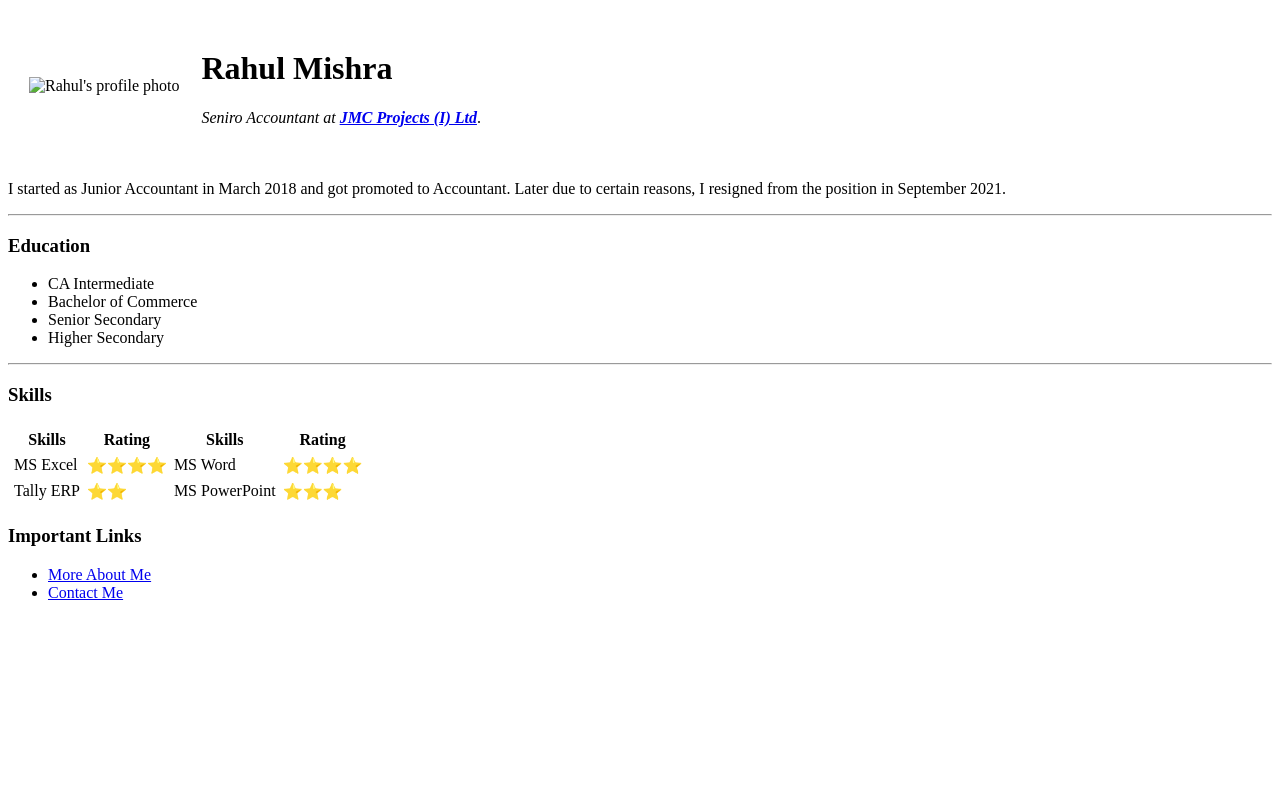
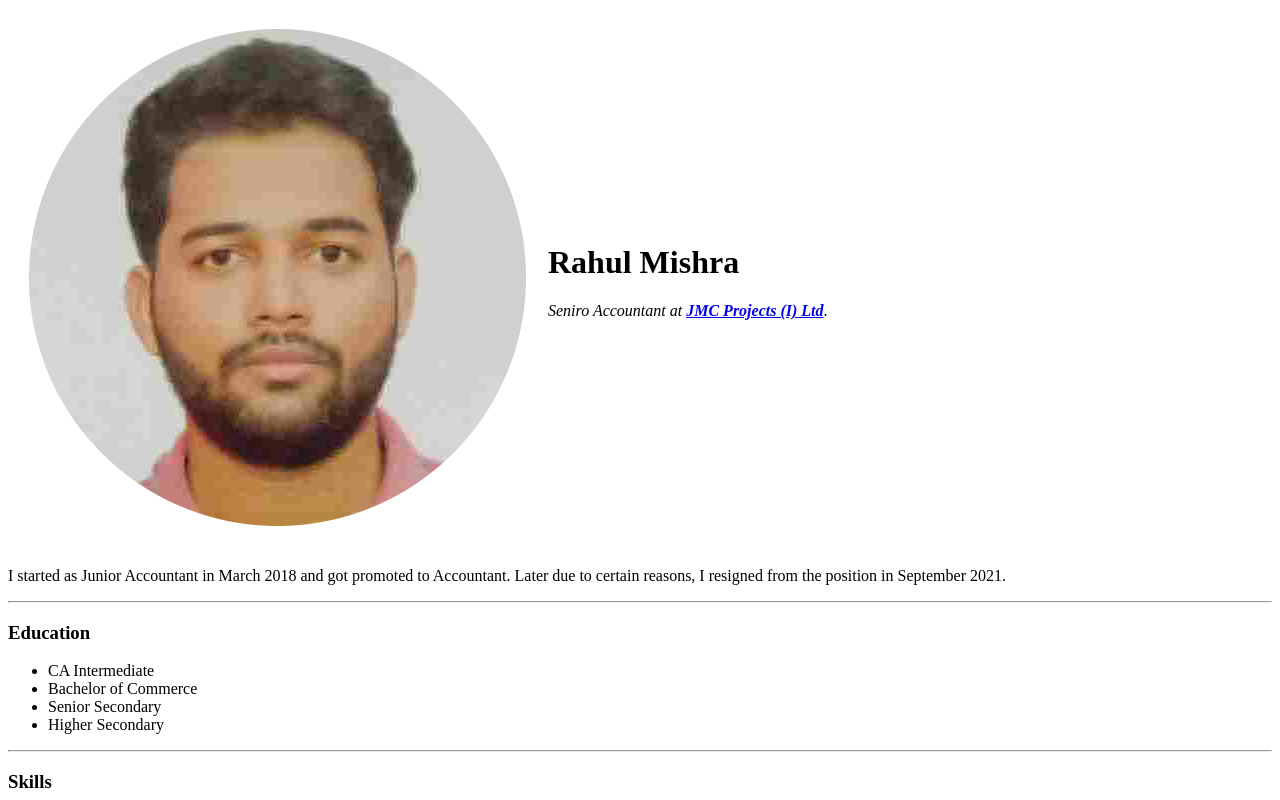
Before and after one commit to rahulweb-1/cv, a plain HTML site: page index.html in a window 1280 px wide. Shown: the top 800 px of the page. Drawn offline with Linux system fonts and the light colour scheme.

Commit message:
Changed image source

```diff
--- a/index.html
+++ b/index.html
@@ -9,7 +9,7 @@
 	<table cellspacing="20">
 		<tr>
 			<td>
-				<img src="images/rahul.jpg" alt="Rahul's profile photo">
+				<img src="rahul.jpg" alt="Rahul's profile photo">
 			</td>
 			<td>
 				<h1>Rahul Mishra </h1>
```
